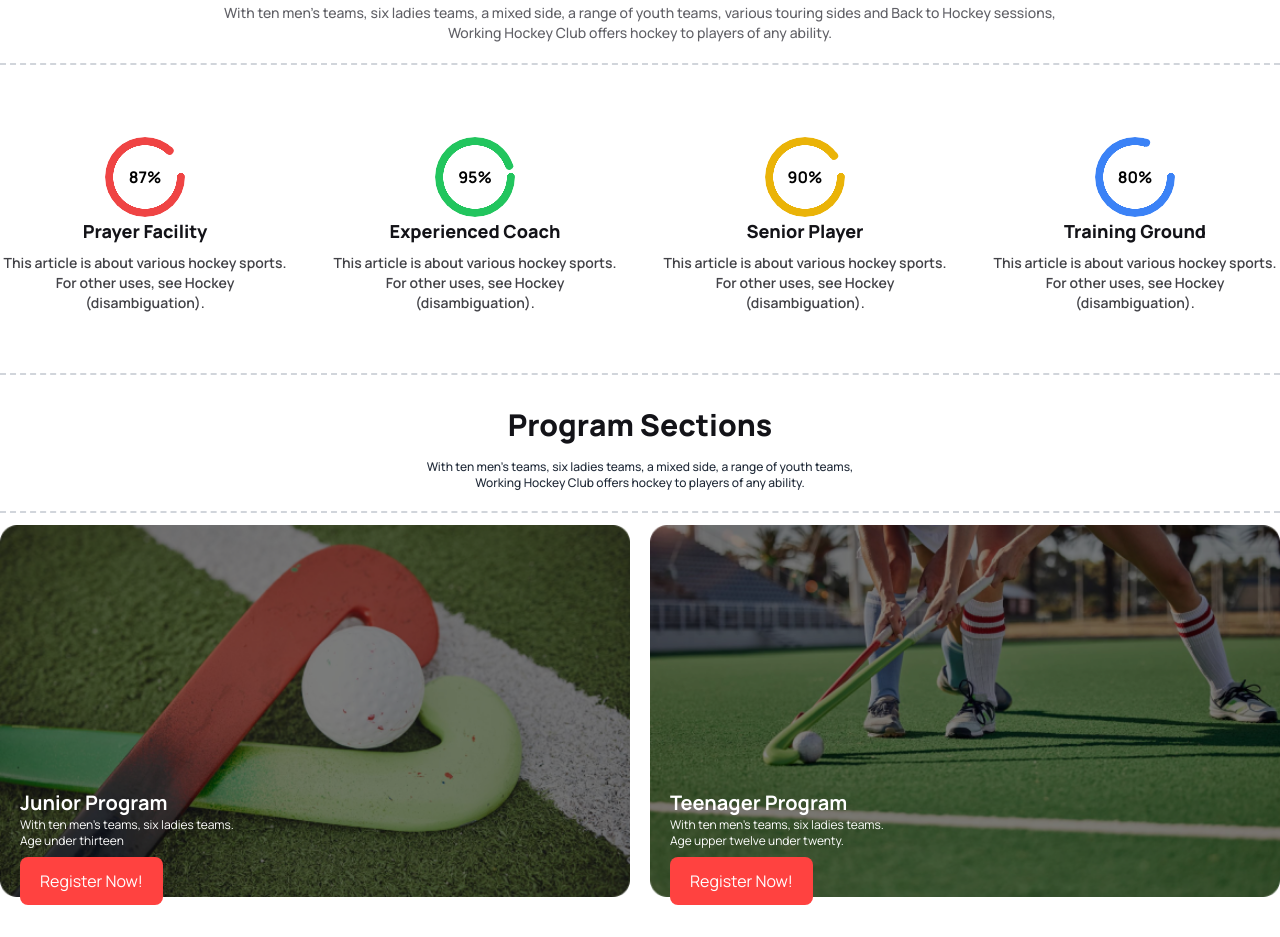
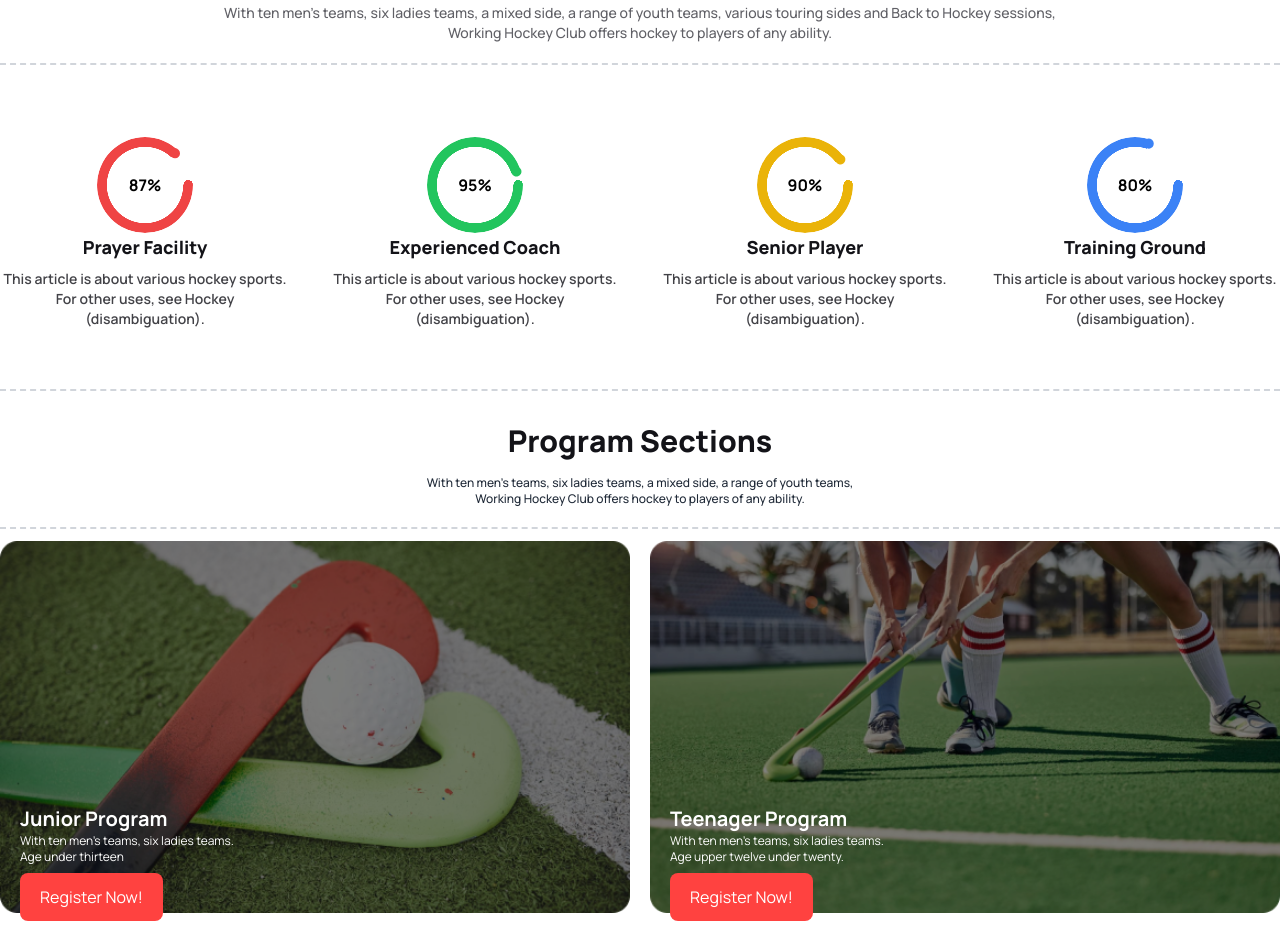
Before and after one commit to almamun203/assignment-03, a plain HTML site: page index.html in a window 1280 px wide. Shown: the part 1040-1977 px from the top of the page. Drawn offline with nearby package versions, Linux system fonts and the light colour scheme.

Commit message:
Given Final Touch

```diff
--- a/index.html
+++ b/index.html
@@ -5,9 +5,9 @@
     <meta name="viewport" content="width=device-width, initial-scale=1.0">
     <title>Hockey's</title>
     <link rel="shortcut icon" href="./Images/icons/hockey-sticks.png" type="image/x-icon">
-    <!-- Icons link -->
+    <!-- Icons Attach  link -->
     <script src="https://kit.fontawesome.com/1b8030fcbe.js" crossorigin="anonymous"></script>
-    <!-- DaisyUi with Tailwind -->
+    <!-- DaisyUi with Tailwind Attach Link-->
     <link href="https://cdn.jsdelivr.net/npm/daisyui@4.6.0/dist/full.min.css" rel="stylesheet" type="text/css" />
 <script src="https://cdn.tailwindcss.com"></script>
 <script>
@@ -21,7 +21,7 @@
       }
     }
   </script>
-<!-- Manrope Font -->
+<!-- Manrope Font Attach Link-->
 <link rel="preconnect" href="https://fonts.googleapis.com">
 <link rel="preconnect" href="https://fonts.gstatic.com" crossorigin>
 <link href="https://fonts.googleapis.com/css2?family=Manrope:wght@200..800&display=swap" rel="stylesheet">
@@ -38,6 +38,7 @@
 </head>
 <!-- colors #131318 #424247 -->
 <body class="manrope">
+  <!-- Header Section contains Navbar & Banner Parts -->
    <header class="ml-5 mr-5 lg:container  lg:mx-auto bg-[#FFF] ">
     <!-- Navbar Section -->
     <nav class="flex justify-between items-center my-5">
@@ -98,6 +99,7 @@
       </div>
 </div>
    </header>
+   <!--Everything After Banner & before Footer-->
    <main  class="lg:container lg:mx-auto bg-[#FFF] ml-5 mr-5">
     <!-- Professional Hockey Club Section-->
                  <!-- Headings -->
@@ -105,25 +107,25 @@
         <h2 class="text-[#131318] text-3xl font-extrabold mb-4">Professional Hockey Club</h2>
         <p  class="text-sm font-medium text-[#606066]">With ten men’s teams, six ladies teams, a mixed side, a range of youth teams, various touring sides and Back to Hockey sessions,<br> Working Hockey Club offers hockey to players of any ability.</p>
     </section>
-    <!-- Progress Percentage Circles-->
+    <!--Radial Progress Section-->
     <section class="sm:grid lg:grid lg:grid-cols-4 sm:grid-rows-1 lg:gap-10 justify-between sm:justify-center py-10 border-b-2 border-dashed border-gray-300">
         <div class="flex flex-col text-center mx-24 lg:mx-0 my-5">
-            <div class="radial-progress rotate-90 text-red-500 font-bold self-center  " style="--value:87;" role="progressbar"> <span class="text-black -rotate-90">87%</span></div>
+            <div class="radial-progress  rotate-90 text-red-500 font-bold self-center  " style="--value:87; --size:6rem;" role="progressbar"> <span class="text-black -rotate-90">87%</span></div>
             <h4 class="text-[#131318] font-extrabold text-lg mb-2">Prayer Facility</h4>
             <p class="text-[#424247] font-semibold text-sm">This article is about various hockey sports. For other uses, see Hockey (disambiguation).</p>
         </div>
         <div class="flex flex-col text-center mx-24 lg:mx-0 my-5">
-            <div class="radial-progress rotate-90 text-green-500 font-bold  self-center" style="--value:95;" role="progressbar"><span class="text-black -rotate-90">95%</span></div>
+            <div class="radial-progress rotate-90 text-green-500 font-bold  self-center" style="--value:95; --size:6rem;" role="progressbar"><span class="text-black -rotate-90">95%</span></div>
             <h4 class="text-[#131318] font-extrabold text-lg mb-2">Experienced Coach</h4>
             <p class="text-[#424247] font-semibold text-sm">This article is about various hockey sports. For other uses, see Hockey (disambiguation).</p>
         </div>
         <div class="flex flex-col text-center mx-24 lg:mx-0 my-5">
-            <div class="radial-progress rotate-90 text-yellow-500 font-bold  self-center" style="--value:90;" role="progressbar"><span class="text-black -rotate-90">90%</span></div>
+            <div class="radial-progress rotate-90 text-yellow-500 font-bold  self-center" style="--value:90; --size:6rem;" role="progressbar"><span class="text-black -rotate-90">90%</span></div>
             <h4 class="text-[#131318] font-extrabold text-lg mb-2">Senior Player</h4>
             <p class="text-[#424247] font-semibold text-sm">This article is about various hockey sports. For other uses, see Hockey (disambiguation).</p>
         </div>
         <div class="flex flex-col text-center mx-24 lg:mx-0 my-5">
-            <div class="radial-progress rotate-90 text-blue-500 font-bold  self-center" style="--value:80;" role="progressbar"><span class="text-black -rotate-90">80%</span></div>
+            <div class="radial-progress rotate-90 text-blue-500 font-bold  self-center" style="--value:80; --size:6rem;" role="progressbar"><span class="text-black -rotate-90">80%</span></div>
             <h4 class="text-[#131318] font-extrabold text-lg mb-2">Training Ground</h4>
             <p class="text-[#424247] font-semibold text-sm">This article is about various hockey sports. For other uses, see Hockey (disambiguation).</p>
         </div>
@@ -447,3 +449,4 @@
    </footer>
 </body>
 </html>
+<!-- Thank You -->
```
